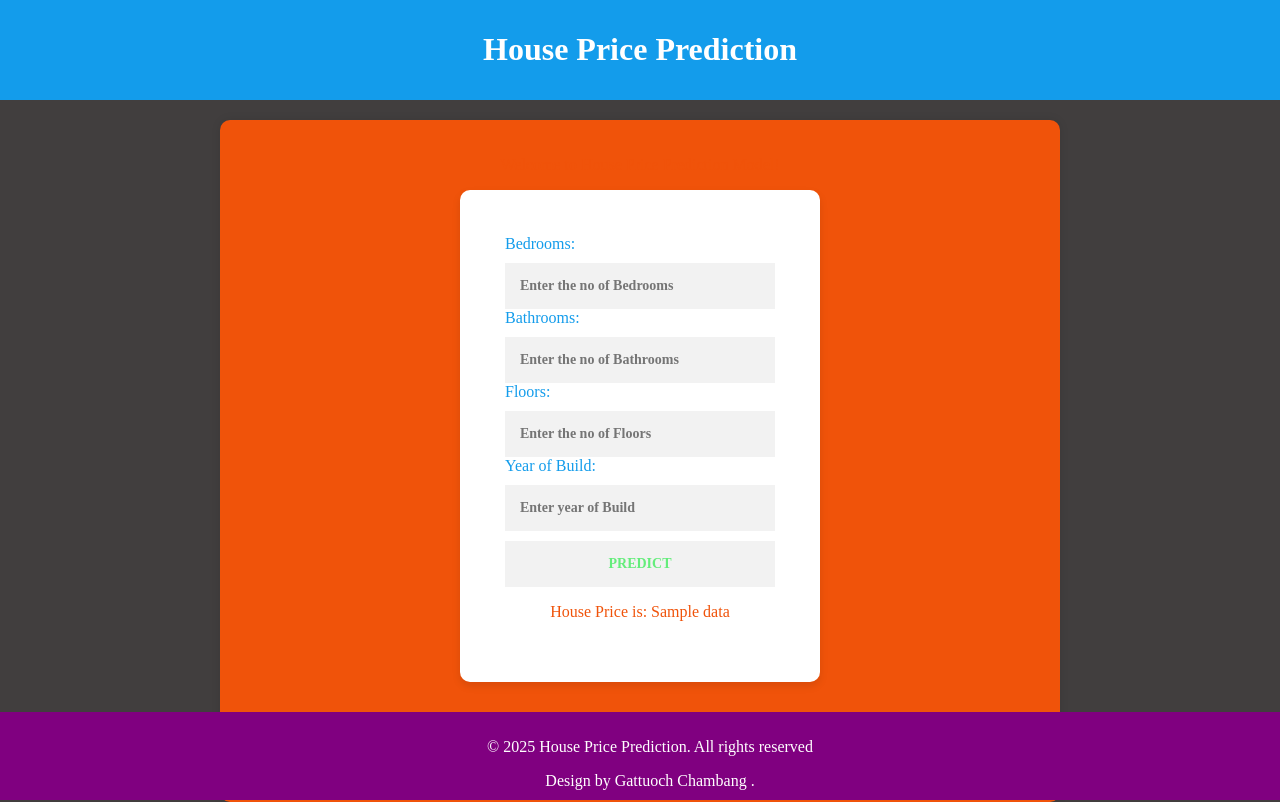
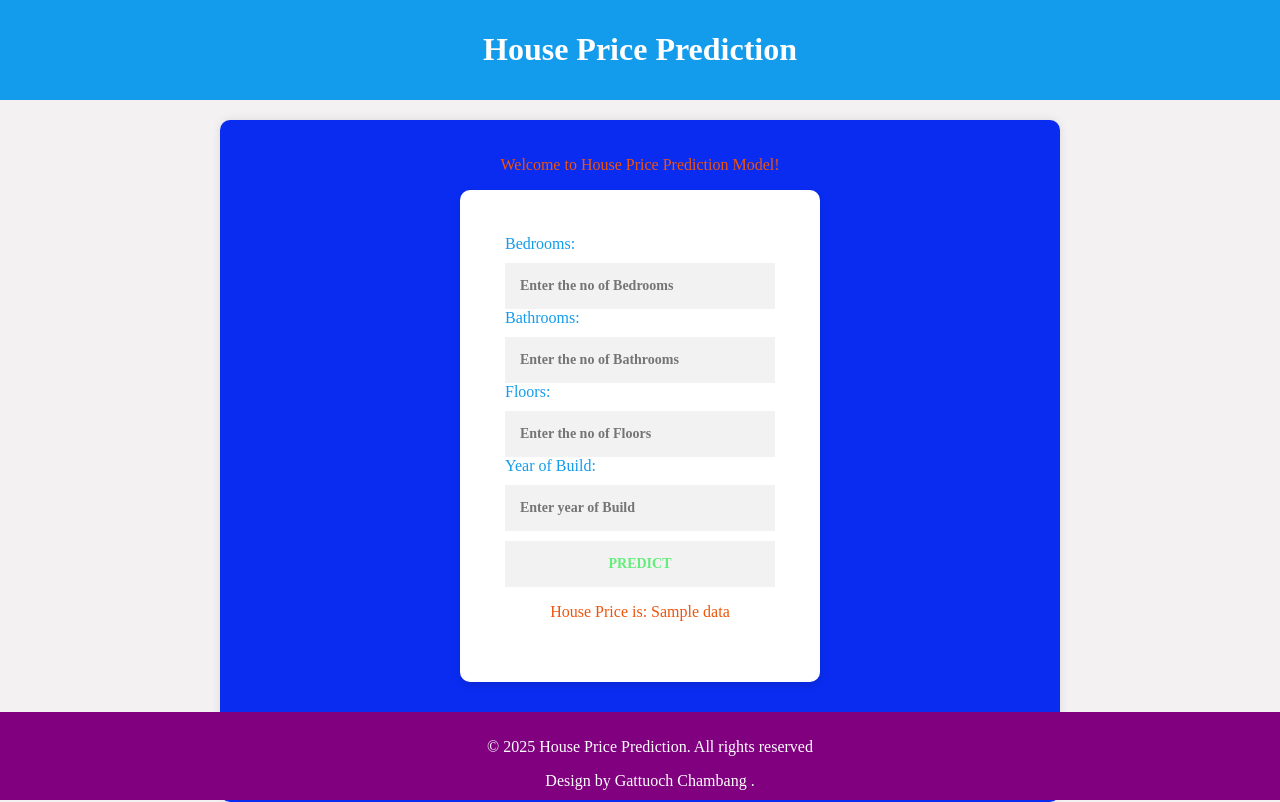
Before and after one commit to Gattuoch/HousePricePrediction188, a Flask app: template templates/index.html in a window 1280 px wide. Run offline with Flask 3, Linux system fonts and the light colour scheme; the template is opened without the code that fills it: most values are stand-ins (such as "Sample title", 1, 10 or a date in 2020); parts of the project's set-up code (start-up, migrations or seed data) failed here and were passed over.

Commit message:
Update main.css

```diff
--- a/static/css/main.css
+++ b/static/css/main.css
@@ -1,5 +1,5 @@
 body {
-    background: hsl(0, 2%, 25%);
+    background:rgb(243, 241, 241);
     background-size: cover; /* Ensures the background covers the entire screen */
     background-position: center; /* Centers the background image */
     height: 100vh; /* Ensures the body takes full viewport height */
@@ -13,7 +13,7 @@
     text-align: center;
 }
 main{
-    background-color: #f0530a;
+    background-color: hsl(231, 92%, 49%);
     border-radius: 10px;
     color: #139ceb;
      max-width: 800px;
```
